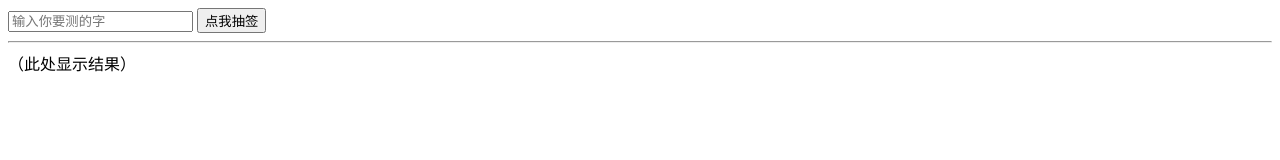
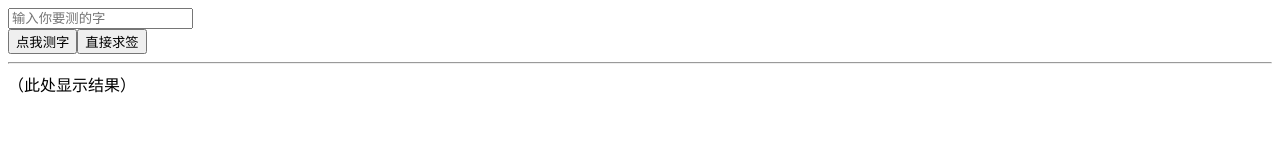
Before and after one commit to DuckSoft/zhuge-shenqian, a plain HTML site: page index.html in a window 1280 px wide. Drawn offline with Linux system fonts and the light colour scheme.

Commit message:
tweaking

```diff
--- a/assets/app.js
+++ b/assets/app.js
@@ -445,3 +445,7 @@ function goQian() {
         )
     );
 }
+
+function goQiu() {
+    document.getElementById("result").innerText = qian[Math.floor(Math.random()*384)]
+}
--- a/index.html
+++ b/index.html
@@ -7,8 +7,8 @@
 </head>
 <body>
 <div id="app">
-    <input id="words" placeholder="输入你要测的字" maxlength="32" />
-    <input type="button" value="点我抽签" onclick="goQian();"/>
+    <input id="words" placeholder="输入你要测的字" maxlength="32" /><br/>
+    <input type="button" value="点我测字" onclick="goQian();"/><input type="button" value="直接求签" onclick="goQiu();"/>
     <hr/>
     <span id="result">
         （此处显示结果）
```
